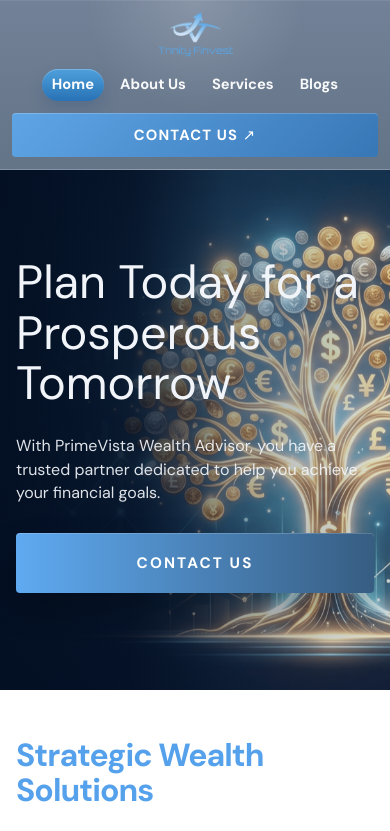
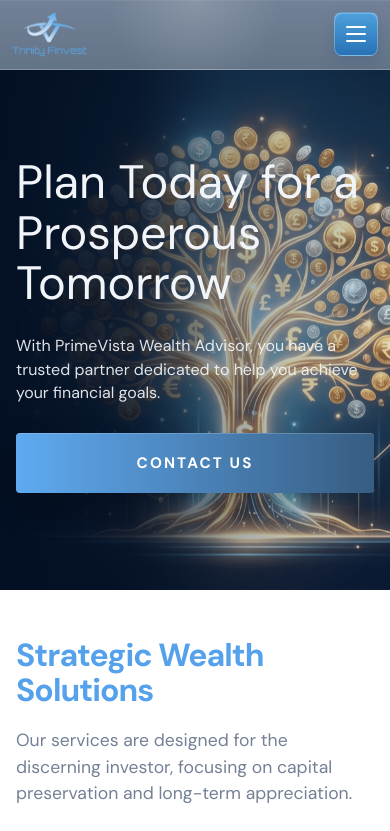
Before and after one commit to Kunalsahani76/Mutual-Fund, a React (Vite) app: page /#/home in a window 390 px wide. Shown: the top 831 px of the page. Built offline with nearby package versions, Linux system fonts and the light colour scheme.

Commit message:
UI update and bug fix

```diff
--- a/src/components/Navbar/Navbar.css
+++ b/src/components/Navbar/Navbar.css
@@ -34,6 +34,14 @@
   display: block;
   width: 75px;
   height: auto;
+}
+
+.navbar__toggle {
+  display: none;
+}
+
+.navbar__panel {
+  display: contents;
 }
 
 .navbar__menu {
@@ -94,48 +102,86 @@
   }
 
   .navbar {
-    display: flex;
-    flex-direction: column;
-    justify-content: center;
-    gap: 14px;
+    display: grid;
+    grid-template-columns: auto 44px;
+    justify-content: space-between;
+    gap: 12px;
     min-height: unset;
     padding: 16px 0 14px;
   }
 
-  .navbar__menu {
-    flex-wrap: wrap;
-    justify-content: center;
-    gap: 6px 10px;
-    margin-left: 0;
-  }
-
   .navbar__brand {
-    text-align: center;
+    text-align: left;
   }
 
   .navbar__logo {
     width: 75px;
   }
-}
 
-@media (max-width: 640px) {
-  .navbar-wrap .page-shell {
-    width: calc(100% - 24px);
+  .navbar__toggle {
+    display: inline-flex;
+    align-items: center;
+    justify-content: center;
+    flex-direction: column;
+    gap: 5px;
+    width: 44px;
+    height: 44px;
+    padding: 0;
+    border: 1px solid rgba(255, 255, 255, 0.28);
+    border-radius: 8px;
+    background: linear-gradient(180deg, #4ea0dc 0%, #2872b5 100%);
+    box-shadow:
+      inset 0 1px 0 rgba(255, 255, 255, 0.22),
+      0 8px 16px rgba(20, 67, 114, 0.18);
+    cursor: pointer;
   }
 
-  .navbar {
+  .navbar__toggle span {
+    display: block;
+    width: 20px;
+    height: 2px;
+    border-radius: 999px;
+    background: #ffffff;
+    transition:
+      opacity 0.2s ease,
+      transform 0.2s ease;
+  }
+
+  .navbar__toggle--open span:nth-child(1) {
+    transform: translateY(7px) rotate(45deg);
+  }
+
+  .navbar__toggle--open span:nth-child(2) {
+    opacity: 0;
+  }
+
+  .navbar__toggle--open span:nth-child(3) {
+    transform: translateY(-7px) rotate(-45deg);
+  }
+
+  .navbar__panel {
+    display: none;
+    grid-column: 1 / -1;
+    width: 100%;
+    padding-top: 4px;
+  }
+
+  .navbar__panel--open {
+    display: grid;
     gap: 12px;
-    padding: 12px 0;
   }
 
   .navbar__menu {
-    gap: 6px;
+    display: grid;
+    grid-template-columns: repeat(2, minmax(0, 1fr));
+    flex-wrap: wrap;
+    justify-content: stretch;
+    gap: 8px;
+    margin-left: 0;
   }
 
   .navbar__link {
-    min-height: 32px;
-    padding: 0 10px;
-    font-size: 0.92rem;
+    width: 100%;
   }
 
   .navbar__cta {
@@ -148,3 +194,24 @@
     justify-content: center;
   }
 }
+
+@media (max-width: 640px) {
+  .navbar-wrap .page-shell {
+    width: calc(100% - 24px);
+  }
+
+  .navbar {
+    gap: 10px;
+    padding: 12px 0;
+  }
+
+  .navbar__menu {
+    gap: 8px;
+  }
+
+  .navbar__link {
+    min-height: 36px;
+    padding: 0 10px;
+    font-size: 0.92rem;
+  }
+}
--- a/src/components/Navbar/Navbar.jsx
+++ b/src/components/Navbar/Navbar.jsx
@@ -1,3 +1,4 @@
+import { useState } from 'react'
 import Button from '../Button/Button'
 import logo from '../../assets/icons/logo.png'
 import './Navbar.css'
@@ -10,6 +11,12 @@
 ]
 
 function Navbar({ currentRoute }) {
+  const [isMenuOpen, setIsMenuOpen] = useState(false)
+
+  const closeMenu = () => {
+    setIsMenuOpen(false)
+  }
+
   return (
     <header className="navbar-wrap">
       <div className="page-shell">
@@ -18,6 +25,28 @@
             <img className="navbar__logo" src={logo} alt="PrimeVista Wealth Advisor" />
           </a>
 
+          <button
+            className={`navbar__toggle${isMenuOpen ? ' navbar__toggle--open' : ''}`}
+            type="button"
+            aria-label={isMenuOpen ? 'Close navigation menu' : 'Open navigation menu'}
+            aria-expanded={isMenuOpen}
+            aria-controls="primary-navigation"
+            onClick={() => setIsMenuOpen((isOpen) => !isOpen)}
+          >
+            <span />
+            <span />
+            <span />
+          </button>
+
+          <div
+            className={`navbar__panel${isMenuOpen ? ' navbar__panel--open' : ''}`}
+            id="primary-navigation"
+            onClickCapture={(event) => {
+              if (event.target.closest('a')) {
+                closeMenu()
+              }
+            }}
+          >
             <ul className="navbar__menu">
               {navItems.map((item) => {
                 const isActive = currentRoute === item.href
@@ -38,6 +67,7 @@
             <div className="navbar__cta">
               <Button href="#/contact">CONTACT US ↗</Button>
             </div>
+          </div>
         </nav>
       </div>
     </header>
--- a/src/pages/About/About.css
+++ b/src/pages/About/About.css
@@ -438,6 +438,10 @@
 }
 
 @media (max-width: 640px) {
+  .about-hero__media {
+    background-position: 82% center;
+  }
+
   .about-hero__shell {
     min-height: auto;
     padding-top: 56px;
--- a/src/pages/Contact/Contact.css
+++ b/src/pages/Contact/Contact.css
@@ -71,8 +71,7 @@
   align-items: start;
 }
 
-.contact-connect__form-card,
-.contact-expertise {
+.contact-connect__form-card {
   background: #ffffff;
   border: 1px solid #e6edf4;
   border-radius: 18px;
@@ -219,37 +218,6 @@
   color: #ffffff;
   font-size: 1.1rem;
   line-height: 1.45;
-}
-
-.contact-expertise {
-  padding: 24px 22px;
-}
-
-.contact-expertise__eyebrow {
-  margin: 0 0 16px;
-  color: #5c9be0;
-  font-size: 0.85rem;
-  font-weight: 800;
-  letter-spacing: 0.12em;
-  text-transform: uppercase;
-}
-
-.contact-expertise__tags {
-  display: flex;
-  flex-wrap: wrap;
-  gap: 10px;
-}
-
-.contact-expertise__tag {
-  display: inline-flex;
-  align-items: center;
-  min-height: 34px;
-  padding: 0 14px;
-  border-radius: 999px;
-  background: #dbe7ff;
-  color: #53647d;
-  font-size: 0.84rem;
-  font-weight: 500;
 }
 
 .contact-map {
@@ -436,7 +404,6 @@
 @media (max-width: 380px) {
   .contact-connect__form-card,
   .contact-info,
-  .contact-expertise,
   .contact-cta__panel {
     padding-right: 16px;
     padding-left: 16px;
--- a/src/pages/Contact/Contact.jsx
+++ b/src/pages/Contact/Contact.jsx
@@ -31,13 +31,6 @@
       </svg>
     ),
   },
-]
-
-const expertiseTags = [
-  'SIP Planning',
-  'Mutual Fund Advisory',
-  'Portfolio Review',
-  'Goal-Based Investing',
 ]
 
 function Contact() {
@@ -163,17 +156,6 @@
                 ))}
               </div>
             </aside>
-
-            <aside className="contact-expertise">
-              <p className="contact-expertise__eyebrow">Our Expertise</p>
-              <div className="contact-expertise__tags">
-                {expertiseTags.map((tag) => (
-                  <span key={tag} className="contact-expertise__tag">
-                    {tag}
-                  </span>
-                ))}
-              </div>
-            </aside>
           </div>
         </div>
       </section>
--- a/src/pages/Home/Home.css
+++ b/src/pages/Home/Home.css
@@ -595,7 +595,7 @@
 @media (max-width: 640px) {
   .home {
     min-height: 520px;
-    background-position: 72% center;
+    background-position: 82% center;
     background-size: cover;
   }
 
```
Lines whose indentation alone changed are shown as unchanged.
